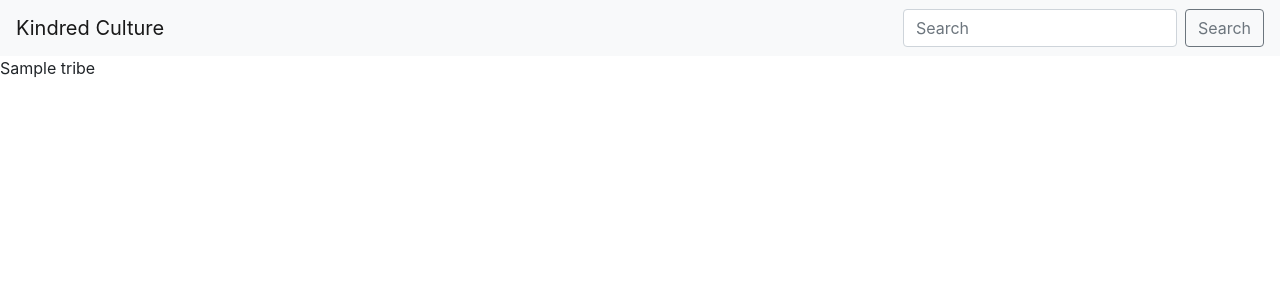
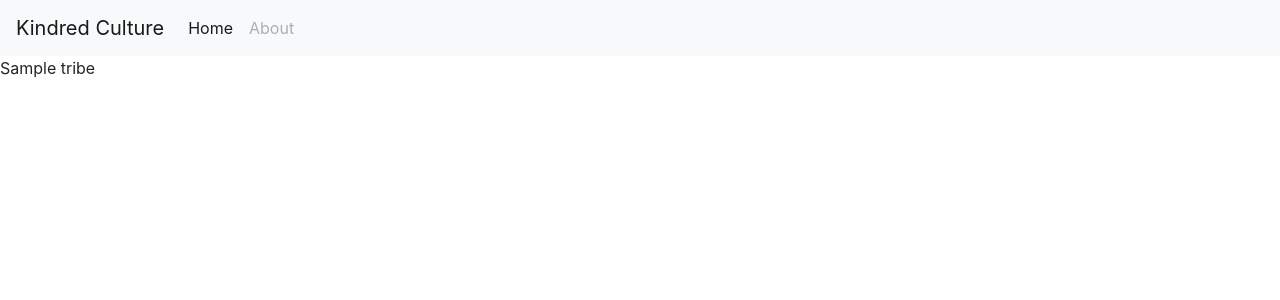
Before and after one commit to bsmejkal/kindred-culture, a Flask app: page /details/1 in a window 1280 px wide. Shown: the top 300 px of the page. Run offline with Flask 2, Linux system fonts and the light colour scheme; tables that the repository leaves empty hold one stand-in row (values such as "Sample post"); some libraries are stand-ins or nearby versions.

Commit message:
Updated navbar

```diff
--- a/templates/_nav.html
+++ b/templates/_nav.html
@@ -1,8 +1,19 @@
 
-<nav class="navbar navbar-light bg-light justify-content-between">
+<nav class="navbar navbar-expand-lg navbar-light bg-light">
   <a class="navbar-brand" href="{{ url_for('index') }}">Kindred Culture</a>
-  <form class="form-inline">
-    <input class="form-control mr-sm-2" type="search" placeholder="Search" aria-label="Search">
-    <button class="btn btn-outline-secondary my-2 my-sm-0" type="submit">Search</button>
-  </form>
+  <button class="navbar-toggler" type="button" data-toggle="collapse" data-target="#navbarText" aria-controls="navbarText" aria-expanded="false" aria-label="Toggle navigation">
+    <span class="navbar-toggler-icon"></span>
+  </button>
+
+  <div class="collapse navbar-collapse" id="navbarText">
+    <ul class="navbar-nav mr-auto">
+      <li class="nav-item active">
+        <a class="nav-link" href="{{ url_for('index') }}">Home <span class="sr-only">(current)</span></a>
+      </li>
+      <li class="nav-item">
+        <a class="nav-link disabled" href="#">About</a>
+      </li>
+    </ul>
+  </div>
+
 </nav>
--- /dev/null
+++ b/templates/about.html
@@ -0,0 +1,6 @@
+{% extends 'base.html' %}
+
+
+{% block content %}
+
+{% endblock %}
```
